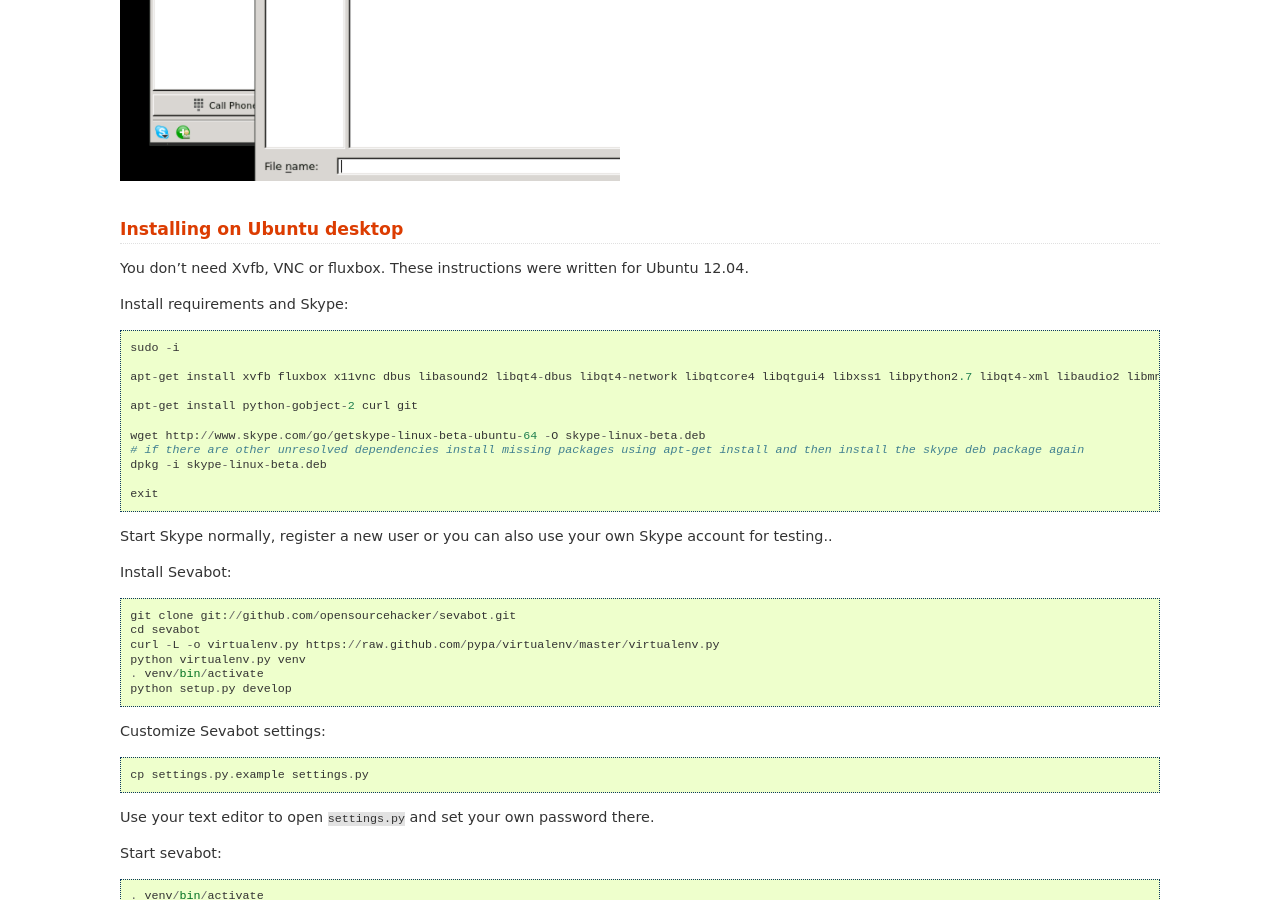
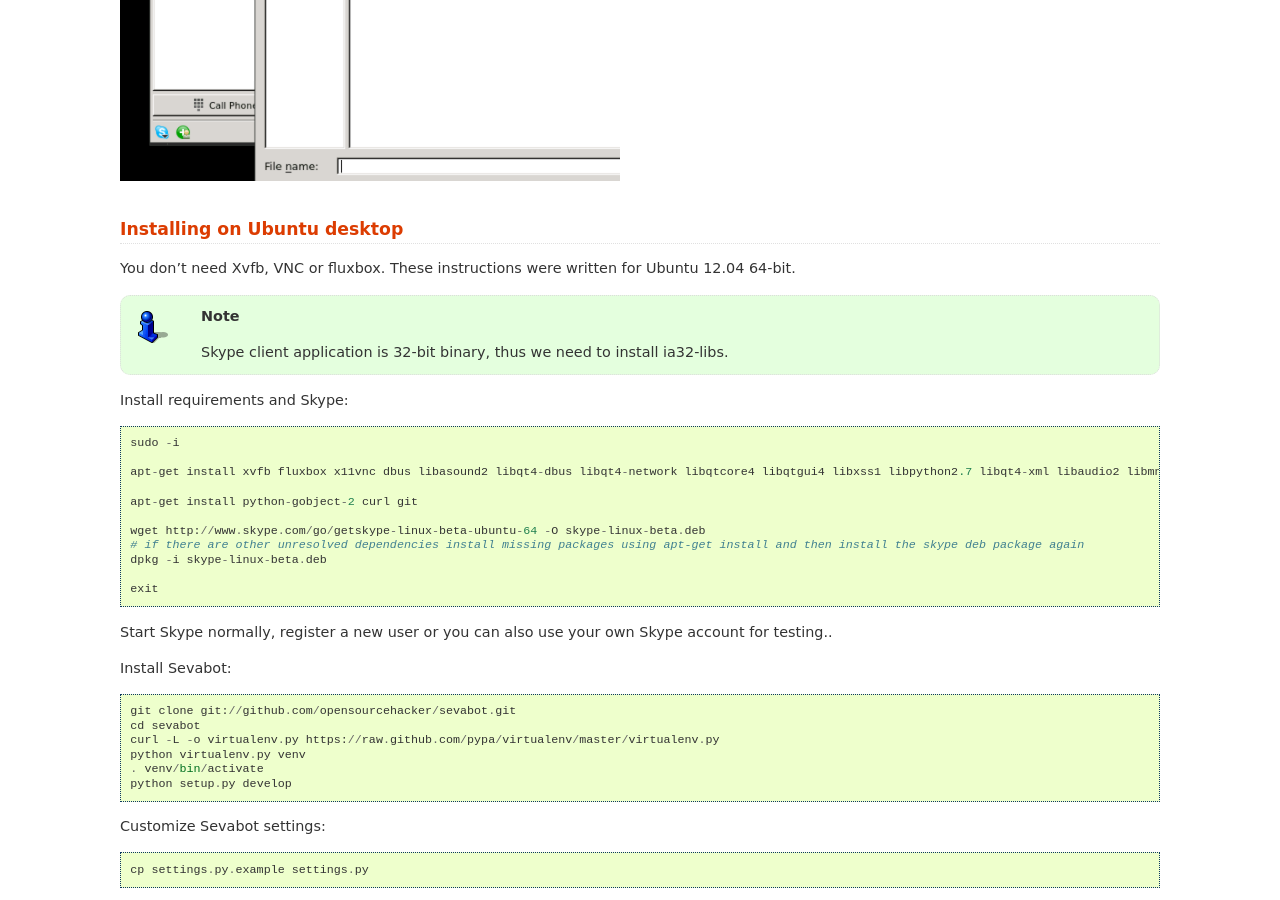
Before and after one commit to opensourcehacker/sevabot, a Sphinx documentation site: the page built from docs/source/ubuntu.rst, in a window 1280 px wide and 900 px high, scrolled down 5264 px. Built offline with Sphinx 7.4.7, drawn with Linux system fonts in a browser that asks for light colours.

Commit message:
Added note about Skype bin bitness issue

```diff
--- a/docs/source/ubuntu.rst
+++ b/docs/source/ubuntu.rst
@@ -220,7 +220,11 @@
 ===============================
 
 You don't need Xvfb, VNC or fluxbox.
-These instructions were written for Ubuntu 12.04.
+These instructions were written for Ubuntu 12.04 64-bit.
+
+.. note ::
+
+    Skype client application is 32-bit binary, thus we need to install ia32-libs.
 
 Install requirements and Skype::
 
```
